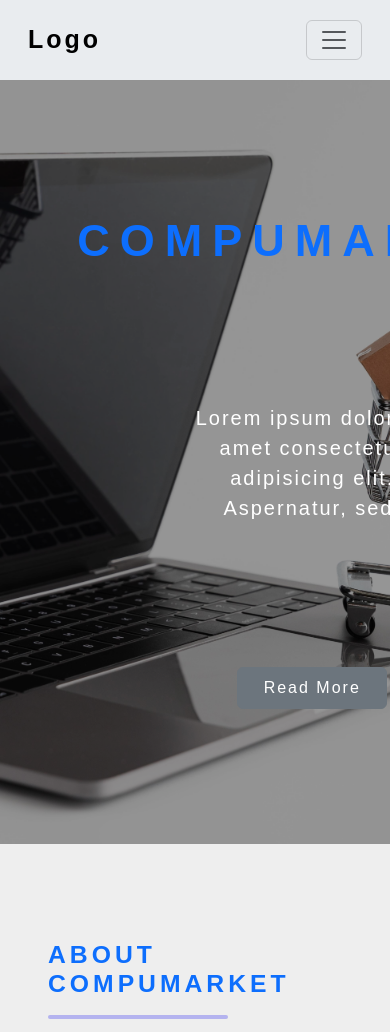
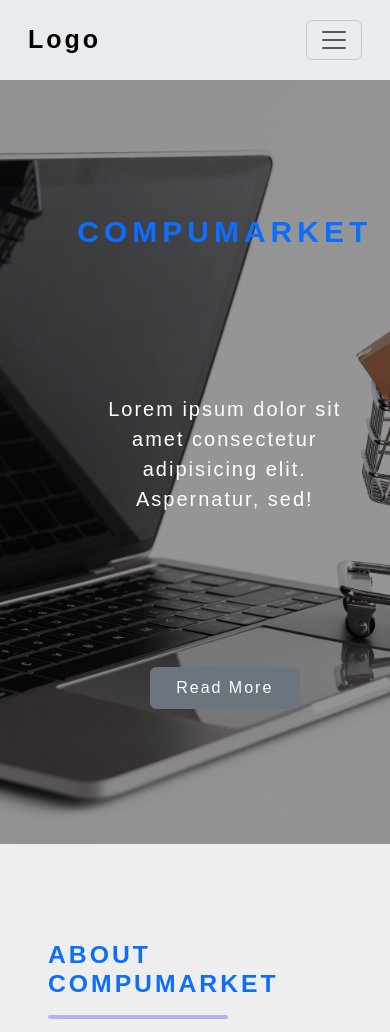
Before and after one commit to Mohamed-A-Awara/CompuMarket, a plain HTML site: page index.html in a window 390 px wide. Shown: the top 1032 px of the page. Drawn offline with nearby package versions, Linux system fonts and the light colour scheme; a web font is replaced by a local one.

Commit message:
Update style.css

```diff
--- a/style/style.css
+++ b/style/style.css
@@ -200,8 +200,16 @@ body{
         margin: 0 auto;
         height: 70vh;
     }
+    .content h2{
+        font-size: 30px !important;
+        letter-spacing: 5px;
+    }
     #about{
         height: auto;
+    }
+    .about-header{
+        letter-spacing: 3px;
+        font-weight: 600;
     }
     .footer .social{
         font-size: 20px;
```
